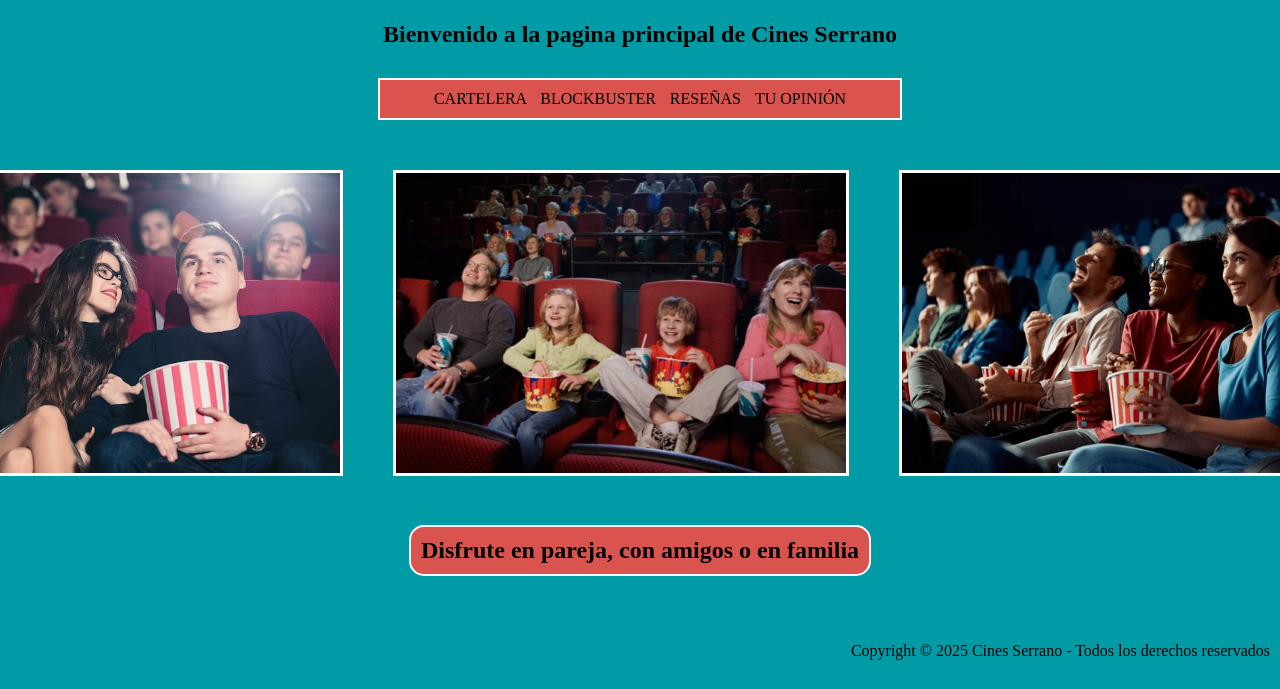
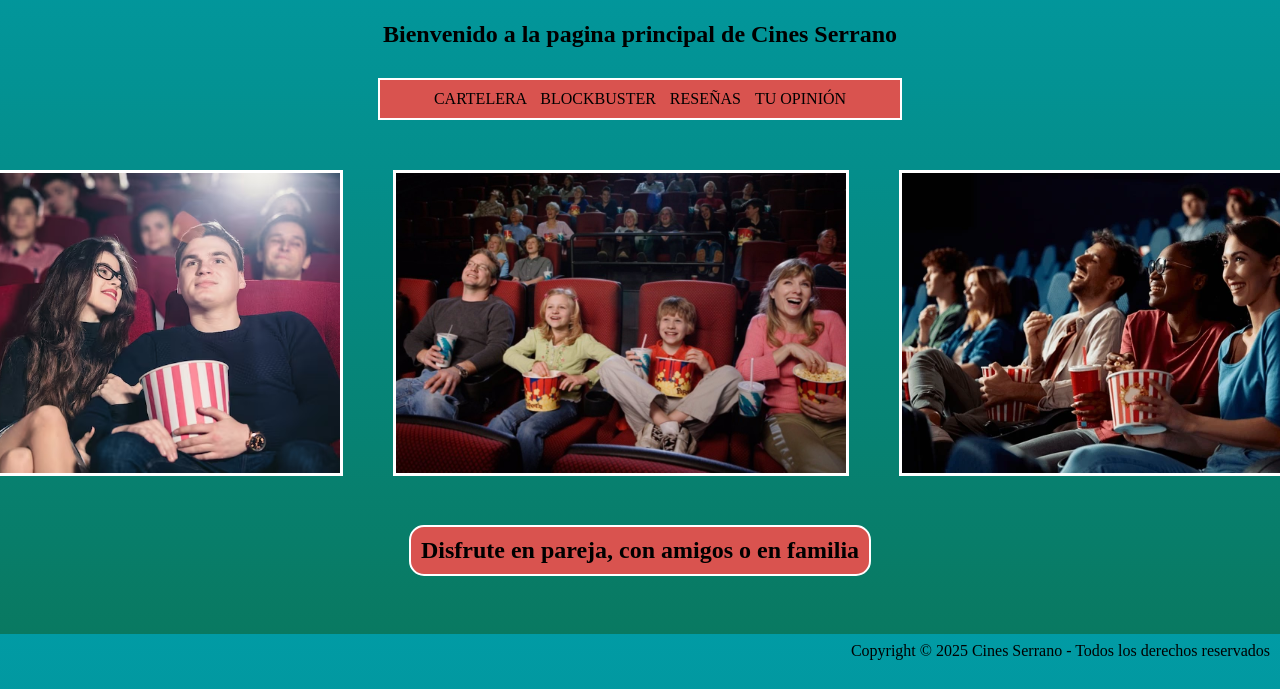
Before and after one commit to RaulValIturbide/Videoclub, a plain HTML site: page VideoclubLenguajes/public_html/index.html in a window 1280 px wide. Shown: the part 111-800 px from the top of the page. Drawn offline with Linux system fonts and the light colour scheme.

Commit message:
merge desde rama padre

```diff
--- a/VideoclubLenguajes/public_html/css/HojaDeEstilo.css
+++ b/VideoclubLenguajes/public_html/css/HojaDeEstilo.css
@@ -1,7 +1,8 @@
 /*----------------------------------------------------------------------------General-----------------------------------------------------------------------*/
 /*Aqui colocaremos el color de fondo que queremos que haya en la pagina principal*/
 body{
-    background-color:#019BA5;
+   /* background-color:#019BA5;*/
+   background: linear-gradient(to bottom, #019ba5, #097961)
 }
 /*En este selector controlaremos los anchor, es decir, los hipervinculos para saltar a otras páginas*/
 a{
```
Also changed, not shown: VideoclubLenguajes/public_html/pagina/Opinion.html (+1 -1 lines).
